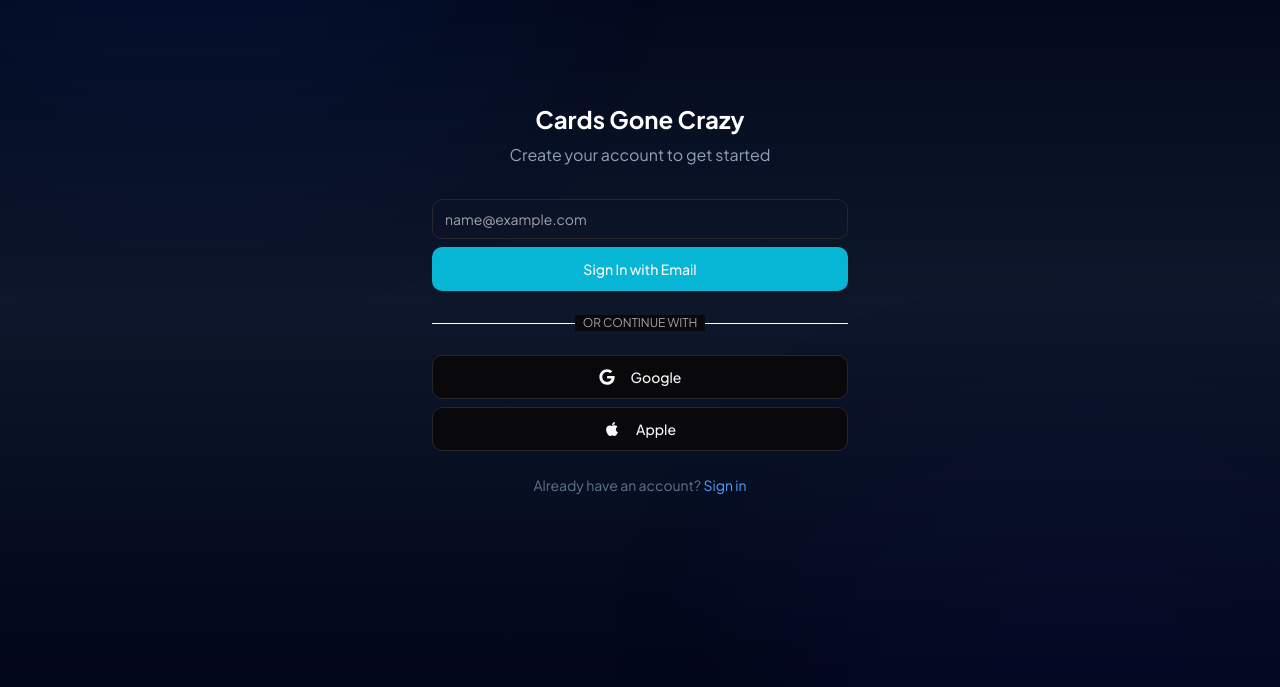
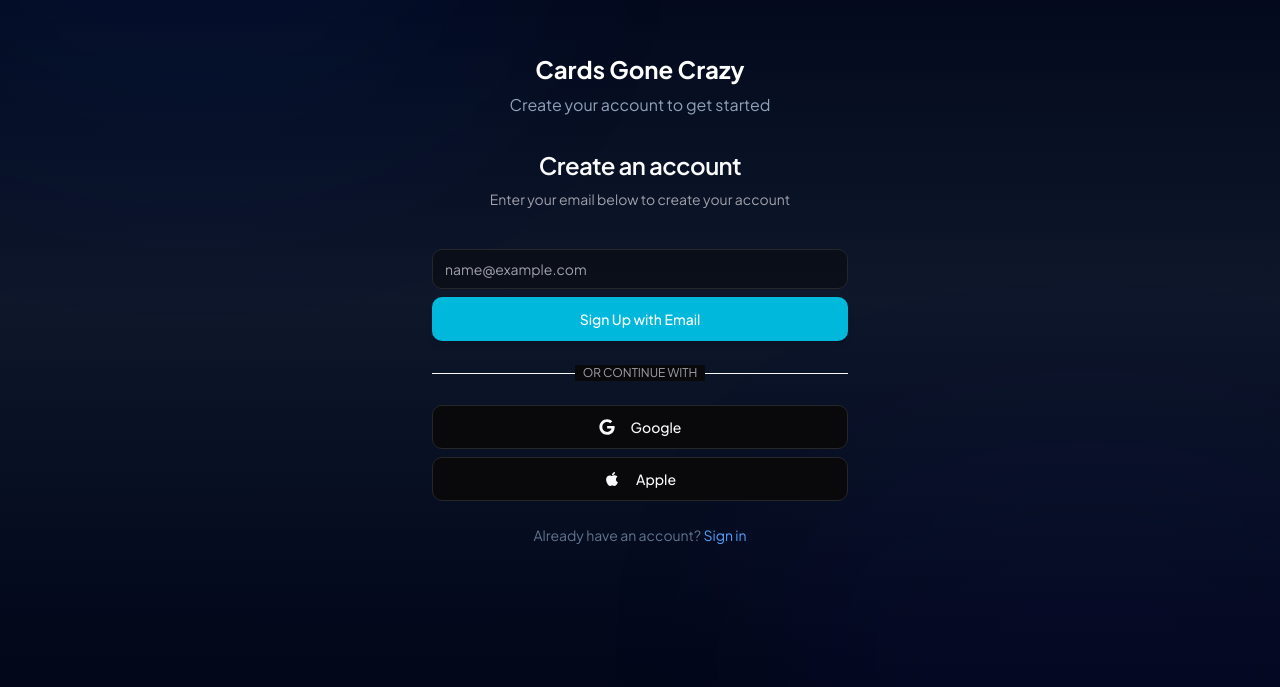
Before and after one commit to jl0810/cards1, a Next.js app: page /signup in a window 1280 px wide. Shown: the part 101-788 px from the top of the page. Built offline with nearby package versions, Linux system fonts and the light colour scheme.

Commit message:
Fix mode logic and titles for Login and Sign Up pages. Improved email field visibility.

```diff
--- a/app/(auth)/login/page.tsx
+++ b/app/(auth)/login/page.tsx
@@ -27,15 +27,6 @@ export default function LoginPage() {
         </>
       </Link>
       <div className="mx-auto flex w-full flex-col justify-center space-y-6 sm:w-[350px]">
-        <div className="flex flex-col space-y-2 text-center">
-          <Icons.logo className="mx-auto h-6 w-6" />
-          <h1 className="text-2xl font-semibold tracking-tight">
-            Welcome back
-          </h1>
-          <p className="text-sm text-muted-foreground">
-            Sign in with your favorite provider
-          </p>
-        </div>
         <UserAuthForm />
         <p className="px-8 text-center text-sm text-muted-foreground">
           <Link
--- a/app/(auth)/signup/page.tsx
+++ b/app/(auth)/signup/page.tsx
@@ -22,7 +22,7 @@ export default function SignUpPage() {
                 </div>
 
                 {/* Auth Form */}
-                <UserAuthForm />
+                <UserAuthForm isSignUp />
 
                 {/* Footer */}
                 <p className="text-center text-sm text-slate-500 mt-6">
--- a/components/auth/user-auth-form.tsx
+++ b/components/auth/user-auth-form.tsx
@@ -7,14 +7,16 @@ import { cn } from "@/lib/utils"
 import { buttonVariants } from "@/components/ui/button"
 import { Icons } from "@/components/icons"
 
-interface UserAuthFormProps extends React.HTMLAttributes<HTMLDivElement> { }
+interface UserAuthFormProps extends React.HTMLAttributes<HTMLDivElement> {
+  isSignUp?: boolean
+}
 
 
-export function UserAuthForm({ className, ...props }: UserAuthFormProps) {
+export function UserAuthForm({ className, isSignUp, ...props }: UserAuthFormProps) {
   const [isLoading, setIsLoading] = React.useState<boolean>(false)
   const [isGoogleLoading, setIsGoogleLoading] = React.useState<boolean>(false)
   const [isAppleLoading, setIsAppleLoading] = React.useState<boolean>(false)
-  const [emailSent, setEmailSent] = React.useState<boolean>(false)
+  const [emailSent, setEmailSent] = React.useState<string | null>(null)
   const [error, setError] = React.useState<string | null>(null)
 
   async function onSubmit(event: React.SyntheticEvent) {
@@ -39,7 +41,7 @@ export function UserAuthForm({ className, ...props }: UserAuthFormProps) {
         return
       }
 
-      setEmailSent(true)
+      setEmailSent(email)
     } catch (err) {
       setIsLoading(false)
       setError("An unexpected error occurred. Please try again.")
@@ -48,11 +50,22 @@ export function UserAuthForm({ className, ...props }: UserAuthFormProps) {
 
   return (
     <div className={cn("grid gap-6", className)} {...props}>
+      <div className="flex flex-col space-y-2 text-center mb-4">
+        <h1 className="text-2xl font-semibold tracking-tight">
+          {isSignUp ? "Create an account" : "Welcome back"}
+        </h1>
+        <p className="text-sm text-muted-foreground">
+          {isSignUp
+            ? "Enter your email below to create your account"
+            : "Sign in with your favorite provider"}
+        </p>
+      </div>
+
       {emailSent ? (
         <div className="rounded-lg border border-green-500/50 bg-green-500/10 p-4 text-center">
           <p className="text-sm font-medium text-green-400">Check your email!</p>
           <p className="text-xs text-green-300/70 mt-1">
-            We sent you a magic link to sign in. Click the link in your email to continue.
+            We sent a magic link to <strong>{emailSent}</strong>. Click the link to continue.
           </p>
         </div>
       ) : (
@@ -75,18 +88,19 @@ export function UserAuthForm({ className, ...props }: UserAuthFormProps) {
                 autoCapitalize="none"
                 autoComplete="email"
                 autoCorrect="off"
+                required
                 disabled={isLoading || isGoogleLoading || isAppleLoading}
-                className="flex h-10 w-full rounded-md border border-input bg-transparent px-3 py-2 text-sm ring-offset-background file:border-0 file:bg-transparent file:text-sm file:font-medium placeholder:text-muted-foreground focus-visible:outline-none focus-visible:ring-2 focus-visible:ring-ring focus-visible:ring-offset-2 disabled:cursor-not-allowed disabled:opacity-50"
+                className="flex h-10 w-full rounded-md border border-input bg-background/50 px-3 py-2 text-sm ring-offset-background file:border-0 file:bg-transparent file:text-sm file:font-medium placeholder:text-muted-foreground focus-visible:outline-none focus-visible:ring-2 focus-visible:ring-ring focus-visible:ring-offset-2 disabled:cursor-not-allowed disabled:opacity-50"
               />
             </div>
             <button
-              className={cn(buttonVariants())}
+              className={cn(buttonVariants(), "bg-cyan-500 hover:bg-cyan-600 text-white")}
               disabled={isLoading}
             >
               {isLoading && (
                 <Icons.spinner className="mr-2 h-4 w-4 animate-spin" />
               )}
-              Sign In with Email
+              {isSignUp ? "Sign Up with Email" : "Sign In with Email"}
             </button>
           </div>
         </form>
```
Also changed, not shown: 1 other file (tests, documents, lock files or other folders).
